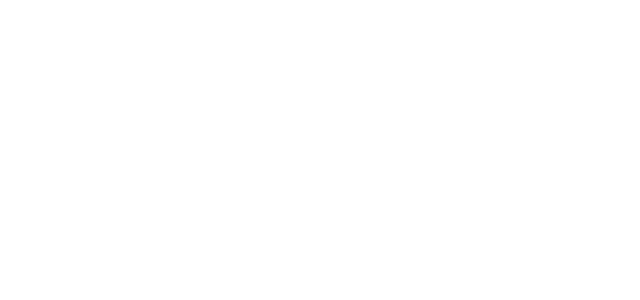
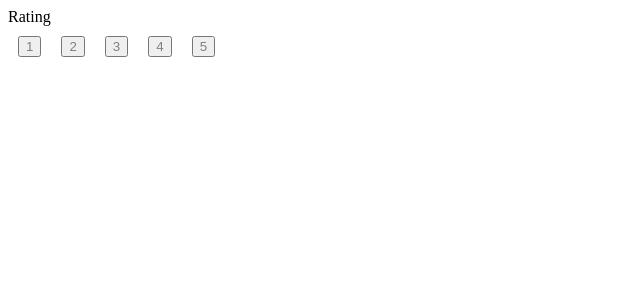
Before and after one commit to mythreyeepn/React_challenges, a React (Create React App) app: page /Rating in a window 1280 px wide. Before the commit this address had no page. Shown: the top 300 px of the page, without its empty margins (0-640 px from the left). Built offline with nearby package versions, Linux system fonts and the light colour scheme.

Commit message:
Star rating implementation

```diff
--- a/src/App.js
+++ b/src/App.js
@@ -3,6 +3,7 @@
 import RegisForm from "./RegistrationForm_customHook";
 import TimerComponent from "./Set,Pause,ResetTimer";
 import SearchList from "./Movies_Searchlist_Debounce";
+import Rating from "./Star_Rating";
 // import NotFound from './NotFound';
 
 const App = () => {
@@ -12,6 +13,7 @@
         <Route exact path="/" element={<RegisForm />} />
         <Route path="/timer" element={<TimerComponent />} />
         <Route path="/search" element={<SearchList />} />
+        <Route path="/Rating" element={<Rating />} />
       </Routes>
     </Router>
   );
--- a/src/Movies_Searchlist_Debounce/customDebounceHook.js
+++ b/src/Movies_Searchlist_Debounce/customDebounceHook.js
@@ -1,4 +1,4 @@
-function useDebounce (cb, delay)  {
+function useDebounce(cb, delay) {
   let timer;
   return function (...args) {
     if (timer) clearTimeout(timer);
@@ -6,6 +6,6 @@
       cb(...args);
     }, delay);
   };
-};
+}
 
 export default useDebounce;
--- /dev/null
+++ b/src/Star_Rating/index.js
@@ -0,0 +1,2 @@
+import Rating from "./rating";
+export default Rating;
--- /dev/null
+++ b/src/Star_Rating/rating.css
@@ -0,0 +1,6 @@
+.colored {
+  color: blue;
+}
+.nocolor {
+  color: gray;
+}
--- /dev/null
+++ b/src/Star_Rating/rating.jsx
@@ -0,0 +1,25 @@
+import React, { useState } from "react";
+import "./rating.css";
+const Rating = () => {
+  const [rating, setRating] = useState(0);
+  return (
+    <>
+      <div>Rating</div>
+      {[...Array(5)].map((_, index) => {
+        index += 1;
+        return (
+          <button onClick={() => setRating(index)}>
+            <span
+              className={index <= rating ? "colored" : "nocolor"}
+              key={index}
+            >
+              {index}
+            </span>
+          </button>
+        );
+      })}
+    </>
+  );
+};
+
+export default Rating;
```
